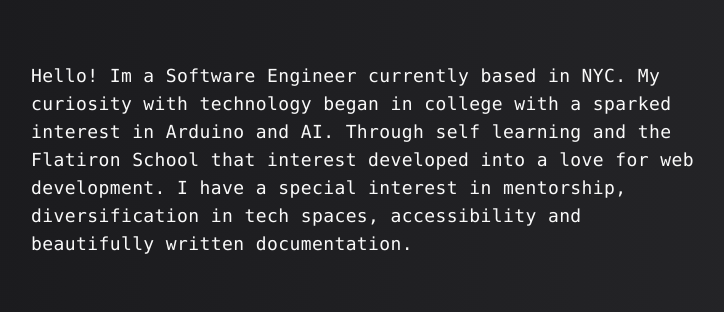
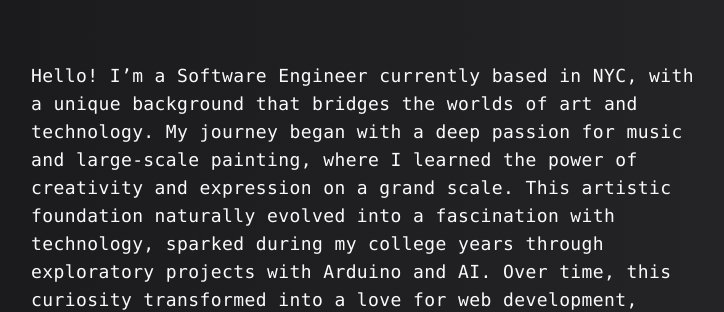
Before and after one commit to geraldinas/portfolio, a React (Create React App) app: page / in a window 1280 px wide. Shown: the part 474-786 px from the top of the page, without its empty margins (273-997 px from the left). Built offline with nearby package versions, Linux system fonts and the light colour scheme.

Commit message:
update about me

```diff
--- a/src/components/About.tsx
+++ b/src/components/About.tsx
@@ -14,10 +14,11 @@ export default function About({arrowIcon, timelineRef}) {
     const aboutMe = (
         <div className="font-mono flex flex-col items-center justify-center text-zinc-50 p-10 pb-20">
             <p className=" cursor-pointer text-sm md:hover:scale-125 md:transition ease-in-out md:max-w-2xl md:text-lg">
-                Hello! Im a Software Engineer currently based in NYC.
-                My curiosity with technology began in college with a sparked interest in Arduino and AI.
-                Through self learning and the Flatiron School that interest developed into a love for web development.
-                I have a special interest in mentorship, diversification in tech spaces, accessibility and beautifully written documentation.
+              Hello! I’m a Software Engineer currently based in NYC, with a unique background that bridges the worlds of art and technology. My journey began with a deep passion for music and large-scale painting, where I learned the power of creativity and expression on a grand scale. This artistic foundation naturally evolved into a fascination with technology, sparked during my college years through exploratory projects with Arduino and AI.
+
+              Over time, this curiosity transformed into a love for web development, fueled by self-learning and formal training at the Flatiron School. I’m particularly passionate about integrating art into tech, creating solutions that not only function efficiently but also resonate on a deeper, more human level. I believe in a harmonious approach to technology—one that enhances our connection to each other and the world around us.
+
+              Beyond coding, I’m deeply committed to mentorship, fostering diversity in tech spaces, and advocating for accessibility. I also have a strong appreciation for beautifully written documentation, understanding that clarity and elegance in code can transform how we communicate and collaborate. My mission is to contribute to projects that expand our potential while keeping the human touch at the forefront.
             </p>
         </div>
     );
```
